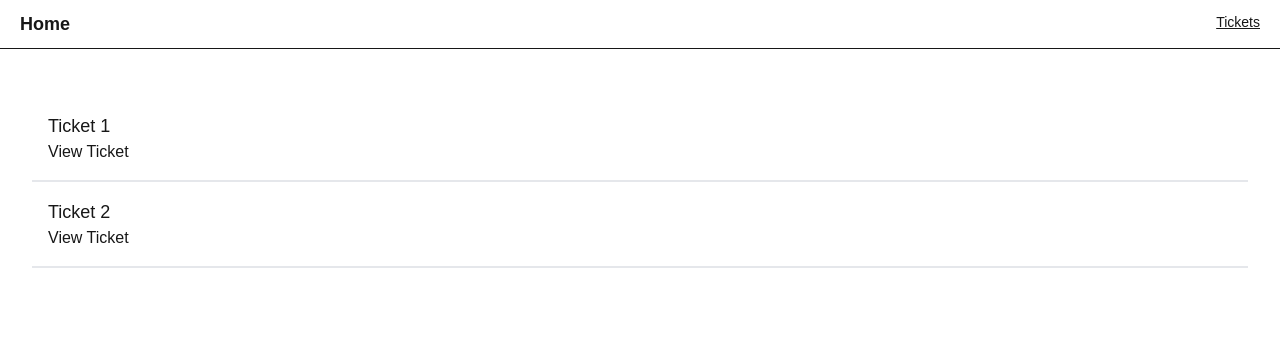
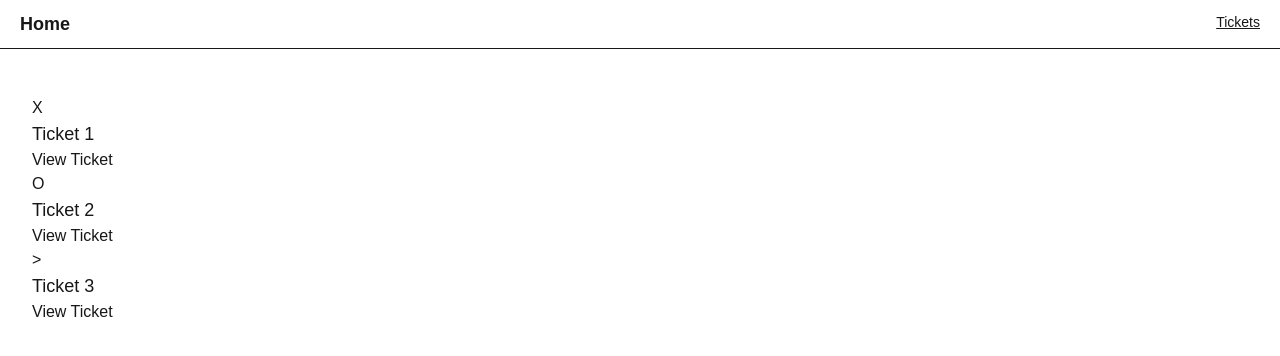
Before and after one commit to keldri/next-app, a Next.js app: page /tickets in a window 1280 px wide. Shown: the top 356 px of the page. Built offline with nearby package versions, Linux system fonts and the light colour scheme.

Commit message:
Typescript & Const Assertions

```diff
--- a/package.json
+++ b/package.json
@@ -6,7 +6,8 @@
     "dev": "next dev",
     "build": "next build",
     "start": "next start",
-    "lint": "next lint"
+    "lint": "next lint",
+    "type": "tsc --noEmit"
   },
   "dependencies": {
     "next": "15.3.1",
--- a/src/app/tickets/page.tsx
+++ b/src/app/tickets/page.tsx
@@ -3,11 +3,18 @@ import Link from "next/link";
 import { initialTickets } from "@/data";
 import { ticketPath } from "@/paths";
 
+const TICKET_ICONS = {
+  OPEN: "O",
+  IN_PROGRESS: ">",
+  DONE: "X",
+}
+
 const TicketsPage = () => {
     return (
       <div>
         { initialTickets.map((ticket) => (
-          <div key={ticket.id} className="border-b-2 p-4 border-gray-200 py-4">
+          <div key={ticket.id}>
+            <div>{TICKET_ICONS[ticket.status]}</div>
             <h2 className="text-lg">{ticket.title}</h2>
             <Link
               href={ticketPath(ticket.id)} >
--- a/src/data.ts
+++ b/src/data.ts
@@ -3,12 +3,18 @@ export const initialTickets = [
     id: "1",
     title: "Ticket 1",
     content: "This is the first ticket.",
-      status: "DONE",
+    status: "DONE" as const,
   },
   {
     id: "2",
     title: "Ticket 2",
     content: "This is the second ticket.",
-      status: "OPEN",
+    status: "OPEN" as const,
+  },
+  {
+    id: "3",
+    title: "Ticket 3",
+    content: "This is the third ticket.",
+    status: "IN_PROGRESS" as const,
   },
 ];
```
Lines whose indentation alone changed are shown as unchanged.
